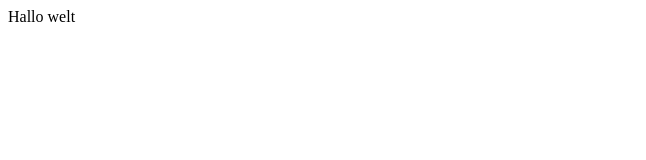
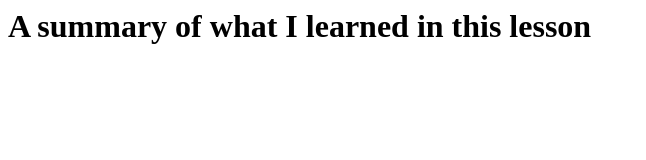
Before and after one commit to mimifi/my_first_project, a plain HTML site: page my_first_project.html in a window 1280 px wide. Shown: the whole page, without its empty margins (0-646 px from the left). Drawn offline with Linux system fonts and the light colour scheme.

Commit message:
write the base of my code

```diff
--- a/my_first_project.html
+++ b/my_first_project.html
@@ -1 +1,9 @@
-<a>Hallo welt</a>
+<!DOCTYPE>
+<html>
+<head>
+  <title>My firts HTML project</title>
+</head>
+<body>
+  <h1>A summary of what I learned in this lesson</h1>
+</body>
+</html>
```
